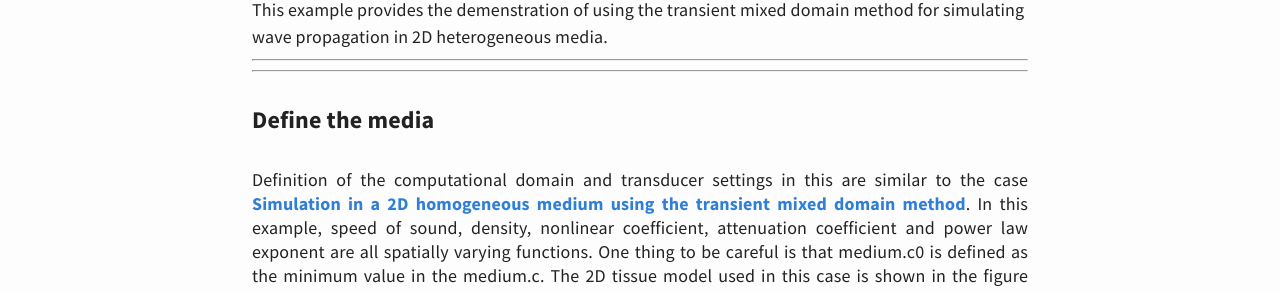
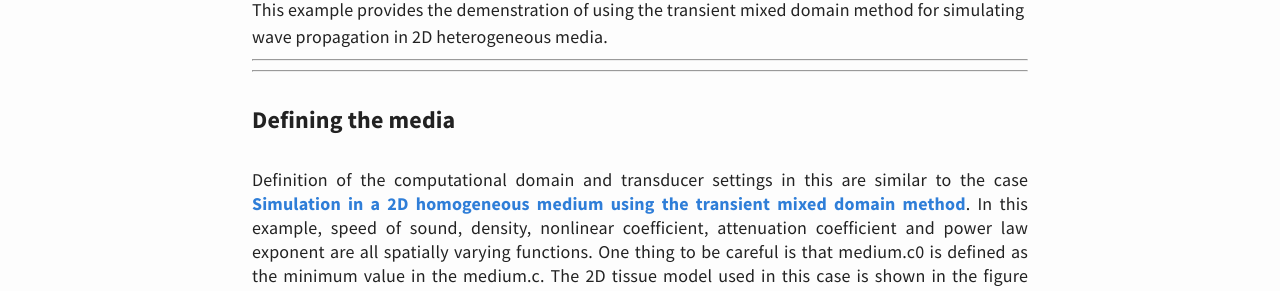
Before and after one commit to m-SOUND/mSOUND, a Jekyll site: the page built from _posts/2019-02-18-TMDM_2D_heterogeneous.html, in a window 1280 px wide. Shown: the part 385-676 px from the top of the page. Built offline with Jekyll 4.4.1, drawn with Linux system fonts in a browser that asks for light colours.

Commit message:
Update 2019-02-18-TMDM_2D_heterogeneous.html

```diff
--- a/_posts/2019-02-18-TMDM_2D_heterogeneous.html
+++ b/_posts/2019-02-18-TMDM_2D_heterogeneous.html
@@ -11,8 +11,8 @@ in 2D heterogeneous media.
 <hr>
 </p>
 
-<!---Define the media--->
-<h6>Define the media</h6>
+<!---Defining the media--->
+<h6>Defining the media</h6>
 <p>
 <br>
 Definition of the computational domain and transducer settings in this are similar to the case
```
